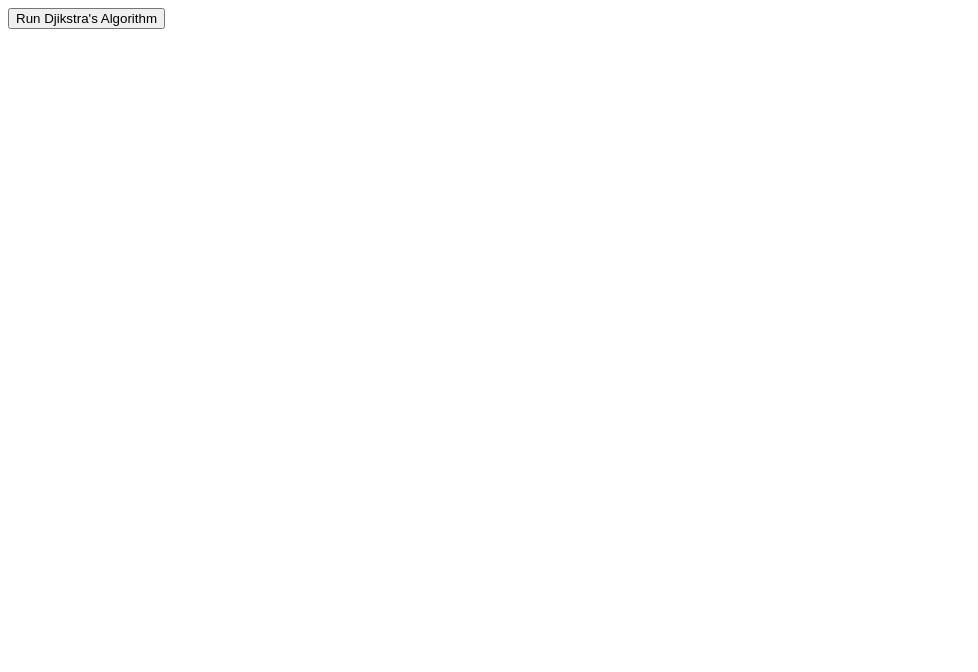
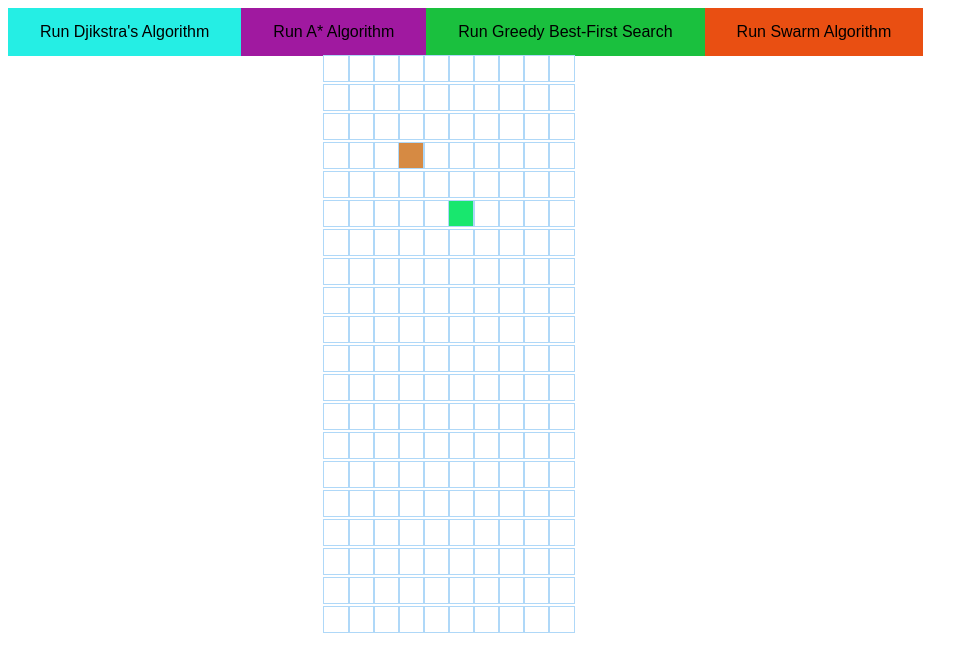
Before and after one commit to james-seymour/pathfinding-visualiser, a React (Create React App) app: page / in a window 1280 px wide. Shown: the top 672 px of the page, without its empty margins (0-978 px from the left). Built offline with nearby package versions, Linux system fonts and the light colour scheme.

Commit message:
Added basic CSS to make board view

```diff
--- a/src/App.js
+++ b/src/App.js
@@ -10,8 +10,8 @@ function setup_button_handlers() {
 
 function App() {
    const [algorithmType, setAlgorithmType] = React.useState(0)
-   function handleAlgorithmClick (e) {
-    setAlgorithmType(1)
+   function handleAlgorithmClick (value) {
+    setAlgorithmType(value)
   }
 
   // In order to return more than one HTML element at once, wrap in an empty element:
--- a/src/constants.js
+++ b/src/constants.js
@@ -1,6 +1,11 @@
 // Commonly used constants can be stored here
-export const NUM_ROWS = 2
-export const NUM_COLS = 3
+export const NUM_ROWS = 20
+export const NUM_COLS = 10
 
-export const EXAMPLE_START_NODE = [10, 15]
-export const EXAMPLE_END_NODE = [10, 30]
+export const EXAMPLE_START_NODE = [3, 3]
+export const EXAMPLE_END_NODE = [5, 5]
+
+export const DIJKSTRA = 1
+export const ASTAR = 2
+export const GREEDY = 3
+export const SWARM = 4
--- a/src/user_interface/UserInterface.css
+++ b/src/user_interface/UserInterface.css
@@ -0,0 +1,26 @@
+.algorithmButton {
+    background-color: #4CAF50; /* Green */
+    border: none;
+    color: rgb(0, 0, 0);
+    padding: 15px 32px;
+    text-align: center;
+    text-decoration: none;
+    display: inline-block;
+    font-size: 16px;
+}
+
+#Dijkstra {
+    background-color: rgb(37, 238, 228);
+}
+
+#AStar {
+    background-color: rgb(160, 25, 160);
+}
+
+#Greedy {
+    background-color: rgb(26, 192, 62);
+}
+
+#Swarm {
+    background-color: rgb(233, 79, 18);
+}
--- a/src/user_interface/UserInterface.js
+++ b/src/user_interface/UserInterface.js
@@ -1,19 +1,32 @@
 import React, { useState } from 'react'
 import Visualiser from "../visualiser/Visualiser.js"
+import * as Constants from "../constants.js"
+import "./UserInterface.css"
 
 export default function UserInterface(props) {
 
-    function handleClick (value) {
+    const handleButtonClick = (value) => {
         props.algorithmUpdater(value)
     }
 
     return (
         <div className="userinterface">
-            <button id="djikstra"
-            onClick={handleClick(4)}>
+            <button id="Dijkstra" className="algorithmButton"
+            onClick={() => handleButtonClick(Constants.DIJKSTRA)}>
                 Run Djikstra's Algorithm
             </button>
+            <button id="AStar" className="algorithmButton"
+            onClick={() => handleButtonClick(Constants.ASTAR)}>
+                Run A* Algorithm
+            </button>
+            <button id="Greedy" className="algorithmButton"
+            onClick={() => handleButtonClick(Constants.GREEDY)}>
+                Run Greedy Best-First Search
+            </button>
+            <button id="Swarm" className="algorithmButton"
+            onClick={() => handleButtonClick(Constants.SWARM)}>
+                Run Swarm Algorithm
+            </button>
         </div>
-
     )
 }
--- /dev/null
+++ b/src/visualiser/Node.css
@@ -0,0 +1,14 @@
+.node {
+    width: 25px;
+    height: 25px;
+    outline: 1px solid rgb(175, 216, 248);
+    display: inline-block;
+  }
+
+.node-start {
+    background-color:rgb(214, 138, 67);
+}
+
+.node-finish {
+    background-color:rgb(24, 231, 110);
+}
--- a/src/visualiser/Node.js
+++ b/src/visualiser/Node.js
@@ -1,14 +1,15 @@
 import React, { useState } from 'react'
+import "./Node.css"
 
 const Node = (props) => {
     // Setup unique identifying strings for Node html elements
     const idString = `node-${props.row}-${props.col}`
-    const specialNode = props.isStart ? "start" : props.isFinish ? "finish" : props.isWall ? "wall" : ""
+    const specialNode = props.isStart ? "node-start" : props.isFinish ? "node-finish" : props.isWall ? "node-wall" : ""
     return (
-        <div id={idString} className={specialNode}
-        onMouseDown={() => props.onMouseDown(props.row, props.col)}
-        onMouseEnter={() => props.onMouseEnter(props.row, props.col)}
-        onMouseUp={() => props.onMouseUp()}
+        <div id={idString} className={`node ${specialNode}`}
+        //onMouseDown={() => props.onMouseDown(props.row, props.col)}
+        // onMouseEnter={() => props.onMouseEnter(props.row, props.col)}
+        // onMouseUp={() => props.onMouseUp()}
         >
         </div>
     )
--- a/src/visualiser/Visualiser.css
+++ b/src/visualiser/Visualiser.css
@@ -1,3 +1,5 @@
 .grid {
-    margin: 100px 0 0;
+    margin: auto;
+    width: 50%;
+    height: 50%;
 }
--- a/src/visualiser/Visualiser.js
+++ b/src/visualiser/Visualiser.js
@@ -1,28 +1,48 @@
-import React, { useState } from 'react'
+import React, { createContext, useState } from 'react'
 import * as Constants from "../constants.js"
 import UserInterface from '../user_interface/UserInterface.js'
 import Node from "./Node.js"
+import "./Visualiser.css"
 
 // Any {} tells the compiler this is JS specific code
 
 const Visualiser = (props) => {
 
     console.log(props.algorithmChoice)
+    const gridData = createGridData()
     return (
+        // We want to render our <Node /> components here using the a Board Model
         <div className="grid">
-            {createInitialGrid()}
+            {gridData.map((rowData, rowIndex) => {
+                return (
+                    <div key={rowIndex}>
+                        {rowData.map((node, nodeIndex) => {
+                            return (
+                                <Node row={rowIndex} col={nodeIndex} isStart={node.isStart} isFinish={node.isFinish}/>
+                            )
+                        }
+                        )
+                    }
+                    </div>
+                )
+                }
+            )
+            }
         </div>
-
     )
 }
 
 const createNode = (row, col) => {
-    return (
-        <Node row={row} col={col}/>
-    )
+    return ({
+        row,
+        col,
+        isStart: row === Constants.EXAMPLE_START_NODE[0] && col === Constants.EXAMPLE_START_NODE[1],
+        isFinish: row === Constants.EXAMPLE_END_NODE[0] && col === Constants.EXAMPLE_END_NODE[1],
+        distance: Infinity
+    })
 }
 
-const createInitialGrid = () => {
+const createGridData = () => {
     const grid = []
     for (let row = 0; row < Constants.NUM_ROWS; row++) {
         const currentRow = []
```
